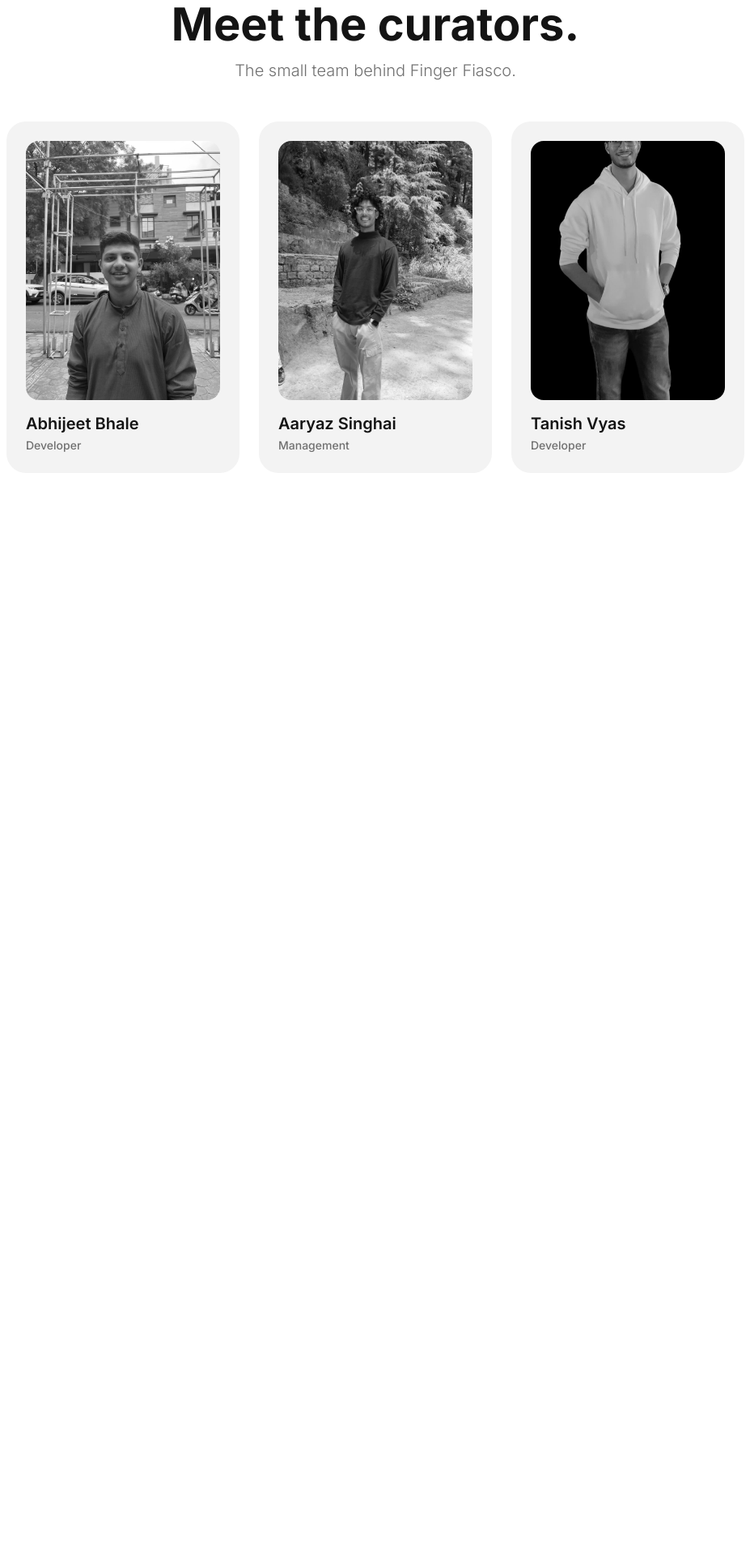
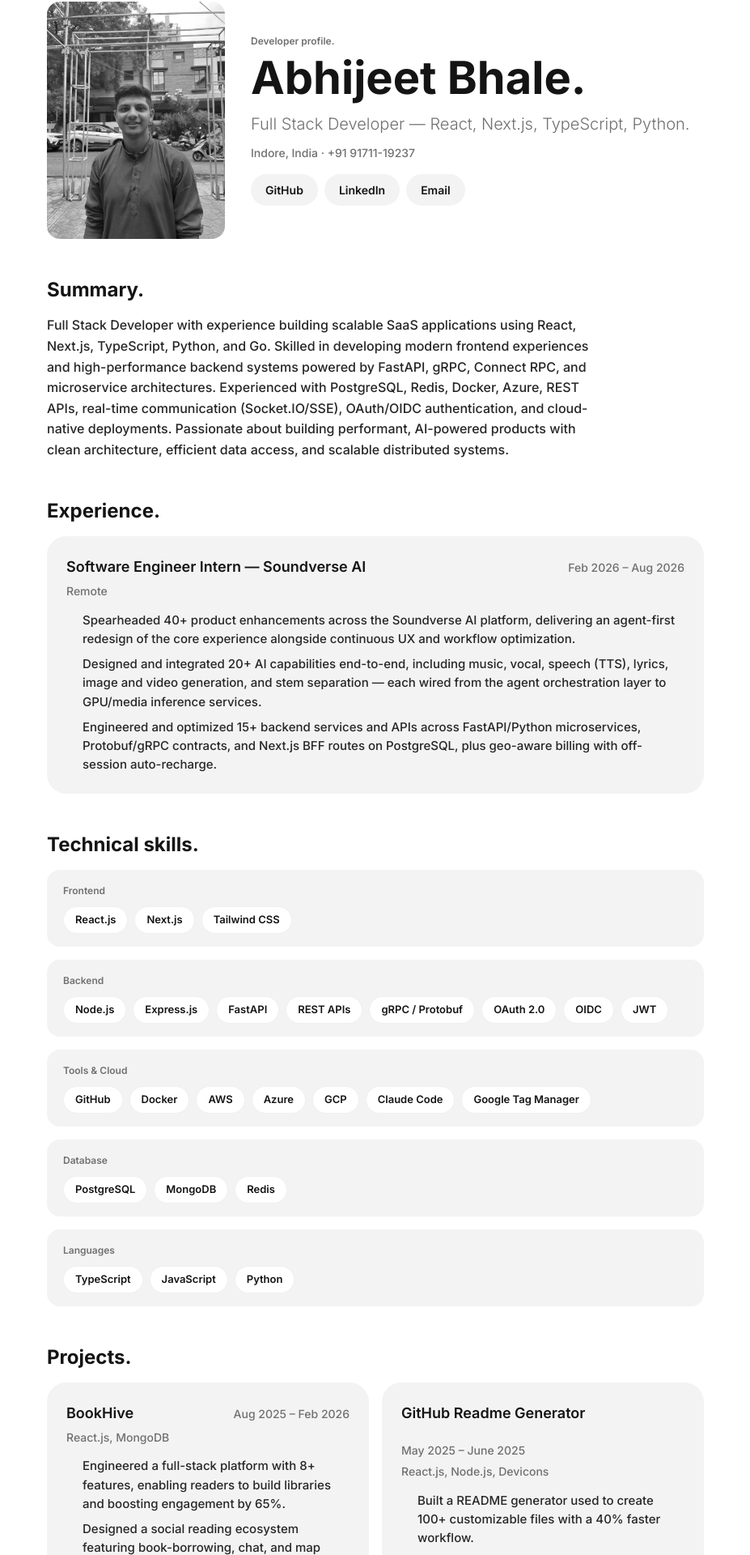
Before and after one commit to abhijeetBhale/ReTyping, a Next.js app: page /developers in a window 1280 px wide. Shown: the part 156-2076 px from the top of the page at 81% size, without its empty margins (176-1103 px from the left). Before the commit the page ends 878 px from the top, so only its background shows below. Built offline with nearby package versions, Linux system fonts and the light colour scheme; no server answers.

Commit message:
Rebuild developers page as Abhijeet Bhale solo profile

```diff
--- a/app/developers/page.tsx
+++ b/app/developers/page.tsx
@@ -2,39 +2,204 @@ import type { Metadata } from "next";
 import Image from "next/image";
 
 export const metadata: Metadata = {
-  title: "Meet the Team Behind Our Typing Test",
+  title: "Abhijeet Bhale — Full Stack Developer",
   description:
-    "Meet the developers and designers behind Finger Fiasco, the free online typing speed test with five difficulty levels, live WPM scoring, and punctuation tests.",
+    "Abhijeet Bhale is a full stack developer building Finger Fiasco with React, Next.js, and TypeScript. Explore his experience, projects, and technical skills.",
   alternates: { canonical: "/developers" },
   openGraph: { url: "/developers" },
 };
 
-const TEAM = [
-  { src: "/images/abhijeet.jpg", name: "Abhijeet Bhale", role: "Developer" },
-  { src: "/images/aaryaz.jpg", name: "Aaryaz Singhai", role: "Management" },
-  { src: "/images/tanish.jpg", name: "Tanish Vyas", role: "Developer" },
+const SKILL_GROUPS = [
+  { label: "Frontend", skills: ["React.js", "Next.js", "Tailwind CSS"] },
+  {
+    label: "Backend",
+    skills: ["Node.js", "Express.js", "FastAPI", "REST APIs", "gRPC / Protobuf", "OAuth 2.0", "OIDC", "JWT"],
+  },
+  {
+    label: "Tools & Cloud",
+    skills: ["GitHub", "Docker", "AWS", "Azure", "GCP", "Claude Code", "Google Tag Manager"],
+  },
+  { label: "Database", skills: ["PostgreSQL", "MongoDB", "Redis"] },
+  { label: "Languages", skills: ["TypeScript", "JavaScript", "Python"] },
+] as const;
+
+const PROJECTS = [
+  {
+    name: "BookHive",
+    stack: "React.js, MongoDB",
+    period: "Aug 2025 – Feb 2026",
+    points: [
+      "Engineered a full-stack platform with 8+ features, enabling readers to build libraries and boosting engagement by 65%.",
+      "Designed a social reading ecosystem featuring book-borrowing, chat, and map functionality.",
+    ],
+  },
+  {
+    name: "GitHub Readme Generator",
+    stack: "React.js, Node.js, Devicons",
+    period: "May 2025 – June 2025",
+    points: [
+      "Built a README generator used to create 100+ customizable files with a 40% faster workflow.",
+      "Enhanced GitHub profiles with 10+ advanced features, improving personalization by 60%.",
+    ],
+  },
+  {
+    name: "Boost AI",
+    stack: "MERN Stack",
+    period: "Mar 2025 – Apr 2025",
+    points: [
+      "Managed global state and UI transitions efficiently using React TanStack and custom hooks.",
+      "Implemented rich-text chat with Markdown and image uploads via ImageKit.io API integrations.",
+    ],
+  },
+  {
+    name: "Typing Test Website",
+    stack: "HTML, CSS, JavaScript, Bootstrap",
+    period: "June 2024 – Nov 2024",
+    points: [
+      "Built a dynamic word generation system for non-repetitive gameplay, increasing user retention by 40%.",
+    ],
+  },
 ] as const;
 
 export default function DevelopersPage() {
   return (
     <main className="dev-page">
-      <h1 className="dev-title">Meet the curators.</h1>
-      <p className="dev-subtitle">The small team behind Finger Fiasco.</p>
-      <div className="dev-grid">
-        {TEAM.map((member) => (
-          <div className="dev-card" key={member.name}>
+      <section className="profile-hero">
         <Image
-              src={member.src}
-              alt={member.name}
+          src="/images/abhijeet.jpg"
+          alt="Portrait of Abhijeet Bhale"
           width={300}
           height={391}
-              priority={member.name === "Abhijeet Bhale"}
+          priority
+          className="profile-photo"
         />
-            <span>{member.name}</span>
-            <p>{member.role}</p>
+        <div className="profile-intro">
+          <p className="profile-eyebrow">Developer profile.</p>
+          <h1 className="dev-title profile-name">Abhijeet Bhale.</h1>
+          <p className="dev-subtitle profile-role">
+            Full Stack Developer — React, Next.js, TypeScript, Python.
+          </p>
+          <p className="profile-location">Indore, India · +91 91711-19237</p>
+          <div className="profile-links">
+            <a
+              href="https://github.com/abhijeetbhale"
+              target="_blank"
+              rel="noopener noreferrer"
+            >
+              GitHub
+            </a>
+            <a
+              href="https://www.linkedin.com/in/abhijeetbhale7/"
+              target="_blank"
+              rel="noopener noreferrer"
+            >
+              LinkedIn
+            </a>
+            <a href="mailto:abhijeetbhale7@gmail.com">Email</a>
+          </div>
+        </div>
+      </section>
+
+      <section className="profile-section">
+        <h2>Summary.</h2>
+        <p>
+          Full Stack Developer with experience building scalable SaaS
+          applications using React, Next.js, TypeScript, Python, and Go.
+          Skilled in developing modern frontend experiences and
+          high-performance backend systems powered by FastAPI, gRPC, Connect
+          RPC, and microservice architectures. Experienced with PostgreSQL,
+          Redis, Docker, Azure, REST APIs, real-time communication
+          (Socket.IO/SSE), OAuth/OIDC authentication, and cloud-native
+          deployments. Passionate about building performant, AI-powered
+          products with clean architecture, efficient data access, and
+          scalable distributed systems.
+        </p>
+      </section>
+
+      <section className="profile-section">
+        <h2>Experience.</h2>
+        <div className="profile-card">
+          <div className="profile-card-head">
+            <div>
+              <p className="profile-card-title">Software Engineer Intern — Soundverse AI</p>
+              <p className="profile-card-meta">Remote</p>
+            </div>
+            <p className="profile-card-meta">Feb 2026 – Aug 2026</p>
+          </div>
+          <ul>
+            <li>
+              Spearheaded 40+ product enhancements across the Soundverse AI
+              platform, delivering an agent-first redesign of the core
+              experience alongside continuous UX and workflow optimization.
+            </li>
+            <li>
+              Designed and integrated 20+ AI capabilities end-to-end, including
+              music, vocal, speech (TTS), lyrics, image and video generation,
+              and stem separation — each wired from the agent orchestration
+              layer to GPU/media inference services.
+            </li>
+            <li>
+              Engineered and optimized 15+ backend services and APIs across
+              FastAPI/Python microservices, Protobuf/gRPC contracts, and
+              Next.js BFF routes on PostgreSQL, plus geo-aware billing with
+              off-session auto-recharge.
+            </li>
+          </ul>
+        </div>
+      </section>
+
+      <section className="profile-section">
+        <h2>Technical skills.</h2>
+        <div className="profile-skills">
+          {SKILL_GROUPS.map((group) => (
+            <div className="profile-skill-group" key={group.label}>
+              <p className="profile-skill-label">{group.label}</p>
+              <div className="profile-pills">
+                {group.skills.map((skill) => (
+                  <span className="profile-pill" key={skill}>
+                    {skill}
+                  </span>
+                ))}
+              </div>
             </div>
           ))}
         </div>
+      </section>
+
+      <section className="profile-section">
+        <h2>Projects.</h2>
+        <div className="profile-grid">
+          {PROJECTS.map((project) => (
+            <article className="profile-card" key={project.name}>
+              <div className="profile-card-head">
+                <p className="profile-card-title">{project.name}</p>
+                <p className="profile-card-meta">{project.period}</p>
+              </div>
+              <p className="profile-card-meta">{project.stack}</p>
+              <ul>
+                {project.points.map((point) => (
+                  <li key={point}>{point}</li>
+                ))}
+              </ul>
+            </article>
+          ))}
+        </div>
+      </section>
+
+      <section className="profile-section">
+        <h2>Education.</h2>
+        <div className="profile-card">
+          <div className="profile-card-head">
+            <div>
+              <p className="profile-card-title">
+                B.Tech, Computer Science and Business Systems — Medicaps University
+              </p>
+              <p className="profile-card-meta">2022 – 2026</p>
+            </div>
+            <p className="profile-card-meta">CGPA 8.68 / 10</p>
+          </div>
+        </div>
+      </section>
     </main>
   );
 }
--- a/app/globals.css
+++ b/app/globals.css
@@ -530,18 +530,17 @@ span.letter {
   color: #707070;
 }
 
-/* ------ Developers page: grayscale portrait tiles ------ */
+/* ------ Developer profile: single-column professional lockup ------ */
 .dev-page {
   background: #ffffff;
   color: #141414;
   min-height: 100vh;
   padding: 80px 24px 120px;
   font-family: var(--font-inter), -apple-system, "Helvetica Neue", Arial, sans-serif;
-  max-width: 1080px;
+  max-width: 860px;
   margin: 0 auto;
 }
 .dev-title {
-  text-align: center;
   font-size: 56px;
   font-weight: 650;
   line-height: 1;
@@ -550,50 +549,170 @@ span.letter {
   color: #141414;
 }
 .dev-subtitle {
-  text-align: center;
   font-size: 20px;
   font-weight: 300;
   line-height: 1.38;
   color: #707070;
   margin: 16px 0 0;
 }
-.dev-grid {
-  display: grid;
-  grid-template-columns: repeat(auto-fit, minmax(260px, 1fr));
-  gap: 24px;
-  max-width: 1080px;
-  margin: 48px auto 0;
+.profile-hero {
+  display: flex;
+  gap: 32px;
+  align-items: center;
+  flex-wrap: wrap;
 }
-.dev-card {
+.profile-photo {
+  width: 220px;
+  height: auto;
+  aspect-ratio: 3 / 4;
+  object-fit: cover;
+  border-radius: 16px;
+  filter: grayscale(1);
+  flex-shrink: 0;
+}
+.profile-intro {
+  flex: 1 1 280px;
+  min-width: 0;
+}
+.profile-eyebrow {
+  font-size: 12px;
+  font-weight: 600;
+  letter-spacing: 0;
+  color: #707070;
+  margin: 0 0 8px;
+}
+.profile-name {
+  text-align: left;
+}
+.profile-role {
+  text-align: left;
+}
+.profile-location {
+  font-size: 14px;
+  font-weight: 450;
+  color: #707070;
+  margin: 12px 0 0;
+}
+.profile-links {
   display: flex;
-  flex-direction: column;
-  align-items: stretch;
+  gap: 8px;
+  flex-wrap: wrap;
+  margin-top: 16px;
+}
+.profile-links a {
+  font-size: 14px;
+  font-weight: 600;
+  color: #141414;
+  text-decoration: none;
+  background: #f3f3f3;
+  border-radius: 9999px;
+  padding: 10px 18px;
+  transition: background 0.15s ease;
+}
+.profile-links a:hover {
+  background: #ececec;
+}
+.profile-links a:focus-visible {
+  outline: 2px solid #141414;
+  outline-offset: 2px;
+}
+.profile-section {
+  margin-top: 48px;
+}
+.profile-section h2 {
+  font-size: 24px;
+  font-weight: 650;
+  line-height: 1.25;
+  letter-spacing: 0;
+  margin: 0 0 16px;
+  color: #141414;
+}
+.profile-section p {
+  font-size: 16px;
+  font-weight: 450;
+  line-height: 1.6;
+  letter-spacing: 0;
+  color: #262626;
+  margin: 0;
+  max-width: 65ch;
+}
+.profile-card {
   background: #f3f3f3;
   border-radius: 24px;
   padding: 24px;
-  gap: 0;
 }
-.dev-card img {
-  width: 100%;
-  height: 320px;
-  object-fit: cover;
+.profile-card + .profile-card {
+  margin-top: 16px;
+}
+.profile-card-head {
+  display: flex;
+  justify-content: space-between;
+  align-items: baseline;
+  gap: 16px;
+  flex-wrap: wrap;
+  margin-bottom: 4px;
+}
+.profile-card-title {
+  font-size: 18px !important;
+  font-weight: 600 !important;
+  color: #141414 !important;
+}
+.profile-card-meta {
+  font-size: 14px !important;
+  color: #707070 !important;
+  margin-top: 4px !important;
+}
+.profile-card ul {
+  margin: 12px 0 0;
+  padding-left: 20px;
+  display: flex;
+  flex-direction: column;
+  gap: 8px;
+}
+.profile-card li {
+  font-size: 15px;
+  font-weight: 450;
+  line-height: 1.55;
+  color: #262626;
+}
+.profile-grid {
+  display: grid;
+  grid-template-columns: repeat(auto-fit, minmax(280px, 1fr));
+  gap: 16px;
+}
+.profile-grid .profile-card + .profile-card {
+  margin-top: 0;
+}
+.profile-skills {
+  display: flex;
+  flex-direction: column;
+  gap: 16px;
+}
+.profile-skill-group {
+  background: #f3f3f3;
   border-radius: 16px;
-  filter: grayscale(1);
+  padding: 16px 20px;
 }
-.dev-card span {
-  margin-top: 16px;
-  font-size: 20px;
+.profile-skill-label {
+  font-size: 12px !important;
+  font-weight: 600 !important;
+  color: #707070 !important;
+  margin-bottom: 10px !important;
+}
+.profile-pills {
+  display: flex;
+  flex-wrap: wrap;
+  gap: 8px;
+}
+.profile-pill {
+  font-size: 13px;
   font-weight: 600;
-  line-height: 1.3;
-  letter-spacing: 0;
   color: #141414;
-}
-.dev-card p {
-  margin: 4px 0 0;
-  font-size: 14px;
-  font-weight: 450;
-  line-height: 1.43;
-  color: #707070;
+  background: #ffffff;
+  border: 1px solid #f0f0f0;
+  border-radius: 9999px;
+  padding: 7px 14px;
+  white-space: nowrap;
 }
 
 /* ------ Responsive (Mobbin collapsing) ------ */
```
Also changed, not shown: public/images/aaryaz.jpg (deleted), public/images/tanish.jpg (deleted). Lines whose indentation alone changed are shown as unchanged.
